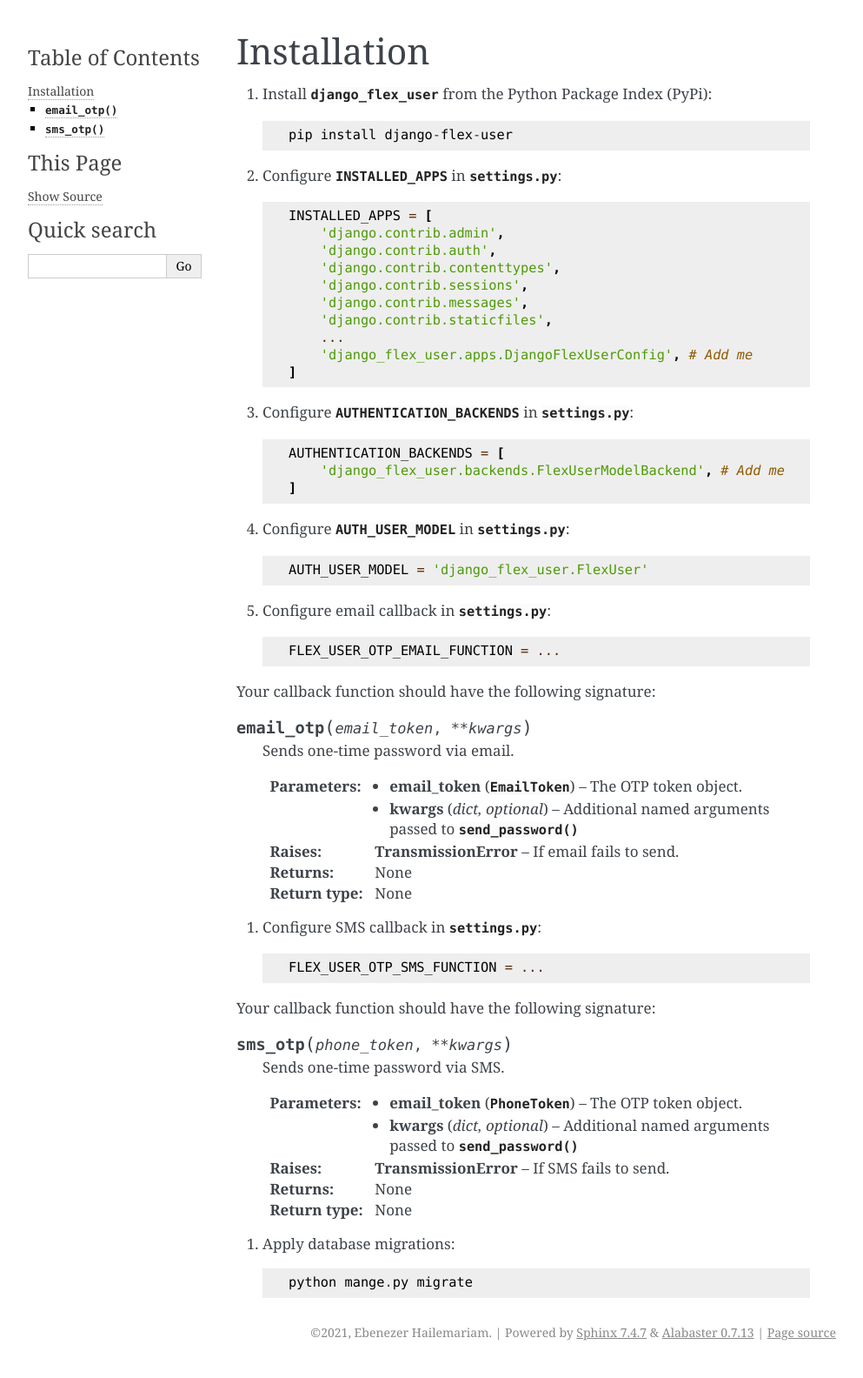
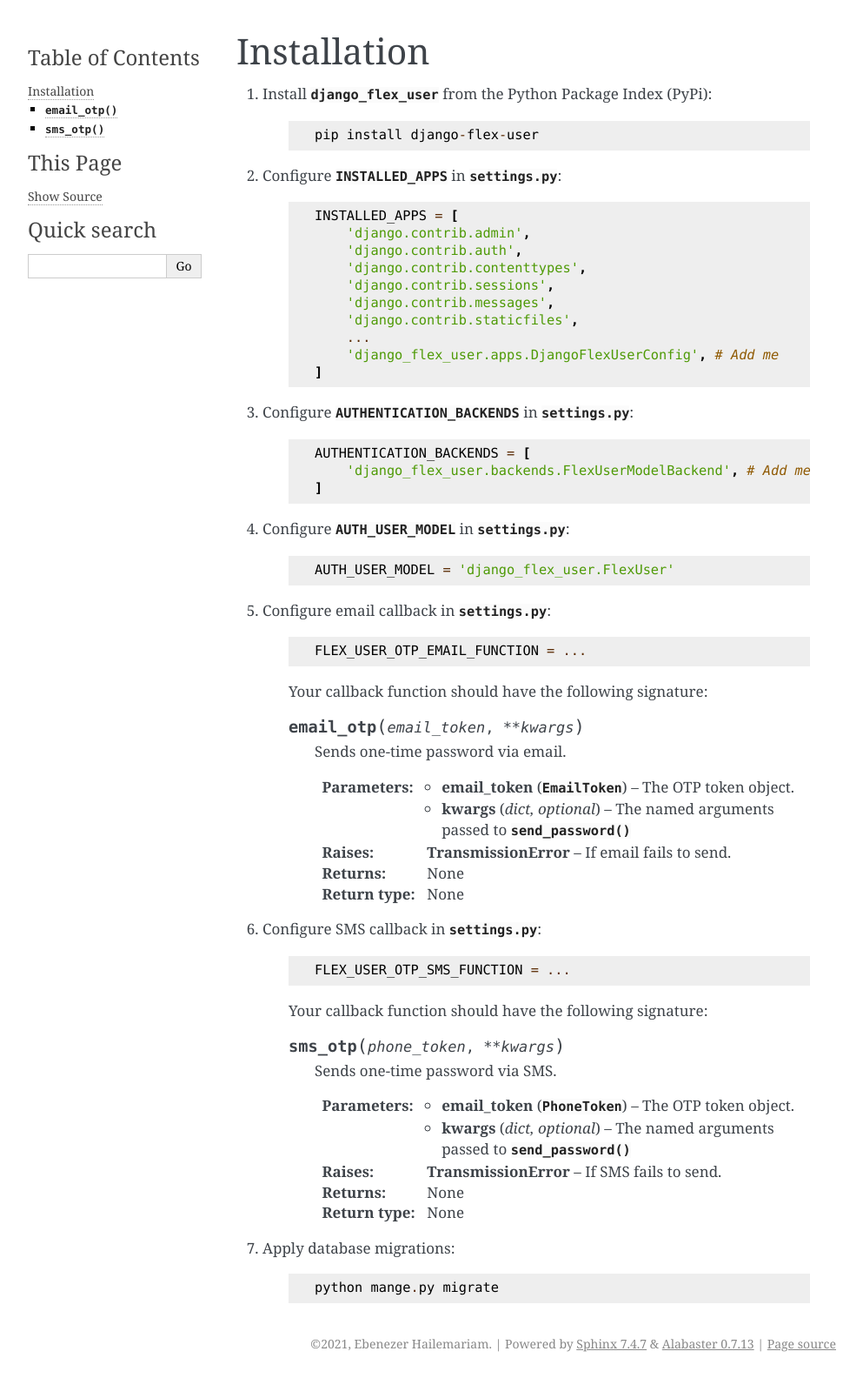
Before and after one commit to ebenh/django-flex-user, a Sphinx documentation site: the page built from docs/source/installation.rst, in a window 1280 px wide. Shown: the whole page at 87% size, without its empty margins (148-1141 px from the left). Built offline with Sphinx 7.4.7, drawn with Linux system fonts in a browser that asks for light colours.

Commit message:
Updating documentation

```diff
--- a/docs/source/installation.rst
+++ b/docs/source/installation.rst
@@ -1,69 +1,83 @@
 Installation
 ============
 
-#. Install :mod:`django_flex_user` from the Python Package Index (PyPi)::
+#. Install :mod:`django_flex_user` from the Python Package Index (PyPi):
 
-    pip install django-flex-user
+    .. code-block:: python
 
-#. Configure :setting:`INSTALLED_APPS` in :mod:`settings.py`::
+        pip install django-flex-user
 
-    INSTALLED_APPS = [
-        'django.contrib.admin',
-        'django.contrib.auth',
-        'django.contrib.contenttypes',
-        'django.contrib.sessions',
-        'django.contrib.messages',
-        'django.contrib.staticfiles',
-        ...
-        'django_flex_user.apps.DjangoFlexUserConfig', # Add me
-    ]
+#. Configure :setting:`INSTALLED_APPS` in :mod:`settings.py`:
 
-#. Configure :setting:`AUTHENTICATION_BACKENDS` in :mod:`settings.py`::
+    .. code-block:: python
 
-    AUTHENTICATION_BACKENDS = [
-        'django_flex_user.backends.FlexUserModelBackend', # Add me
-    ]
+        INSTALLED_APPS = [
+            'django.contrib.admin',
+            'django.contrib.auth',
+            'django.contrib.contenttypes',
+            'django.contrib.sessions',
+            'django.contrib.messages',
+            'django.contrib.staticfiles',
+            ...
+            'django_flex_user.apps.DjangoFlexUserConfig', # Add me
+        ]
 
-#. Configure :setting:`AUTH_USER_MODEL` in :mod:`settings.py`::
+#. Configure :setting:`AUTHENTICATION_BACKENDS` in :mod:`settings.py`:
 
-    AUTH_USER_MODEL = 'django_flex_user.FlexUser'
+    .. code-block:: python
 
-#. Configure email callback in :mod:`settings.py`::
+        AUTHENTICATION_BACKENDS = [
+            'django_flex_user.backends.FlexUserModelBackend', # Add me
+        ]
 
-    FLEX_USER_OTP_EMAIL_FUNCTION = ...
+#. Configure :setting:`AUTH_USER_MODEL` in :mod:`settings.py`:
 
-Your callback function should have the following signature:
+    .. code-block:: python
 
-.. py:function:: email_otp(email_token, **kwargs)
+        AUTH_USER_MODEL = 'django_flex_user.FlexUser'
 
-    Sends one-time password via email.
+#. Configure email callback in :mod:`settings.py`:
 
-    :param email_token: The OTP token object.
-    :type email_token: :class:`~django_flex_user.models.otp.EmailToken`
-    :param kwargs: Additional named arguments passed to :meth:`~django_flex_user.models.otp.EmailToken.send_password`
-    :type kwargs: dict, optional
-    :raises TransmissionError: If email fails to send.
-    :returns: None
-    :rtype: None
+    .. code-block:: python
 
-#. Configure SMS callback in :mod:`settings.py`::
+        FLEX_USER_OTP_EMAIL_FUNCTION = ...
 
-    FLEX_USER_OTP_SMS_FUNCTION = ...
+    Your callback function should have the following signature:
 
-Your callback function should have the following signature:
+    .. py:function:: email_otp(email_token, **kwargs)
 
-.. py:function:: sms_otp(phone_token, **kwargs)
+        Sends one-time password via email.
 
-    Sends one-time password via SMS.
+        :param email_token: The OTP token object.
+        :type email_token: :class:`~django_flex_user.models.otp.EmailToken`
+        :param kwargs: The named arguments passed to :meth:`~django_flex_user.models.otp.EmailToken.send_password`
+        :type kwargs: dict, optional
+        :raises TransmissionError: If email fails to send.
+        :returns: None
+        :rtype: None
 
-    :param email_token: The OTP token object.
-    :type email_token: :class:`~django_flex_user.models.otp.PhoneToken`
-    :param kwargs: Additional named arguments passed to :meth:`~django_flex_user.models.otp.PhoneToken.send_password`
-    :type kwargs: dict, optional
-    :raises TransmissionError: If SMS fails to send.
-    :returns: None
-    :rtype: None
+#. Configure SMS callback in :mod:`settings.py`:
 
-#. Apply database migrations::
+    .. code-block:: python
 
-    python mange.py migrate
+        FLEX_USER_OTP_SMS_FUNCTION = ...
+
+    Your callback function should have the following signature:
+
+    .. py:function:: sms_otp(phone_token, **kwargs)
+
+        Sends one-time password via SMS.
+
+        :param email_token: The OTP token object.
+        :type email_token: :class:`~django_flex_user.models.otp.PhoneToken`
+        :param kwargs: The named arguments passed to :meth:`~django_flex_user.models.otp.PhoneToken.send_password`
+        :type kwargs: dict, optional
+        :raises TransmissionError: If SMS fails to send.
+        :returns: None
+        :rtype: None
+
+#. Apply database migrations:
+
+    .. code-block:: python
+
+        python mange.py migrate
```
